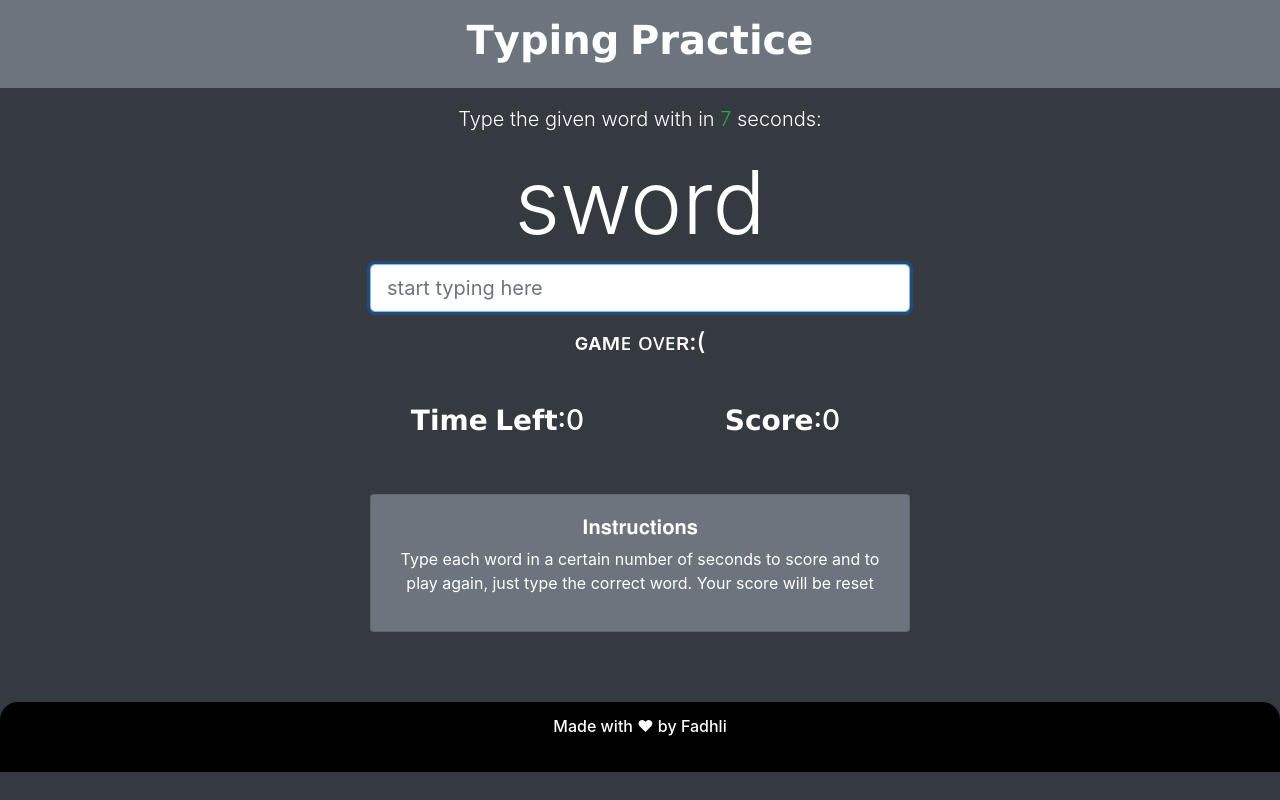
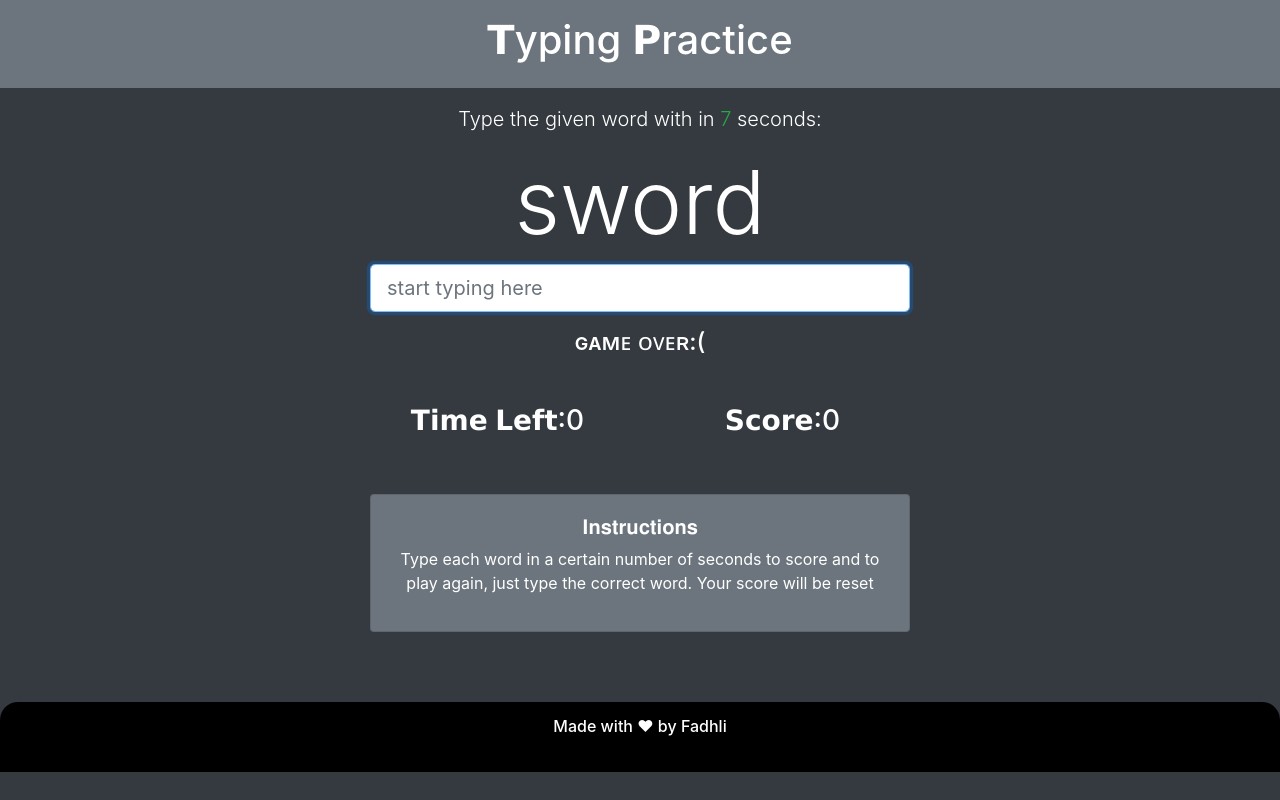
Before and after one commit to xanzheus/typing-games, a plain HTML site: page index.html in a window 1280 px wide. Drawn offline with nearby package versions, Linux system fonts and the light colour scheme.

Commit message:
Update index.html

```diff
--- a/index.html
+++ b/index.html
@@ -13,7 +13,7 @@
 </head>
 <body class="bg-dark text-white">
     <header class="bg-secondary text-center p-3 bm-5">
-        <h1>𝗧𝘆𝗽𝗶𝗻𝗴 𝗣𝗿𝗮𝗰𝘁𝗶𝗰𝗲</h1>
+        <h1>𝗧yping 𝗣ractice </h1>
     </header>
 <div class="container text-center">
     <!-------word input-->
```
